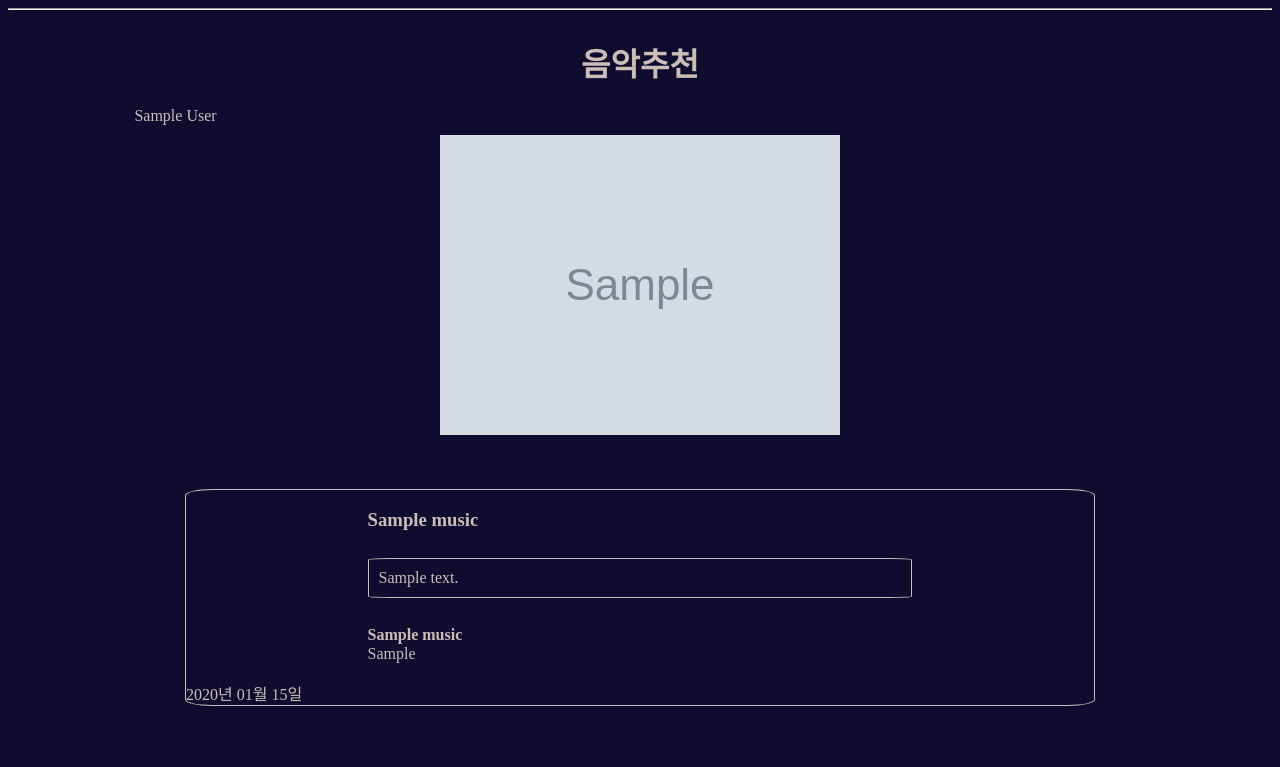
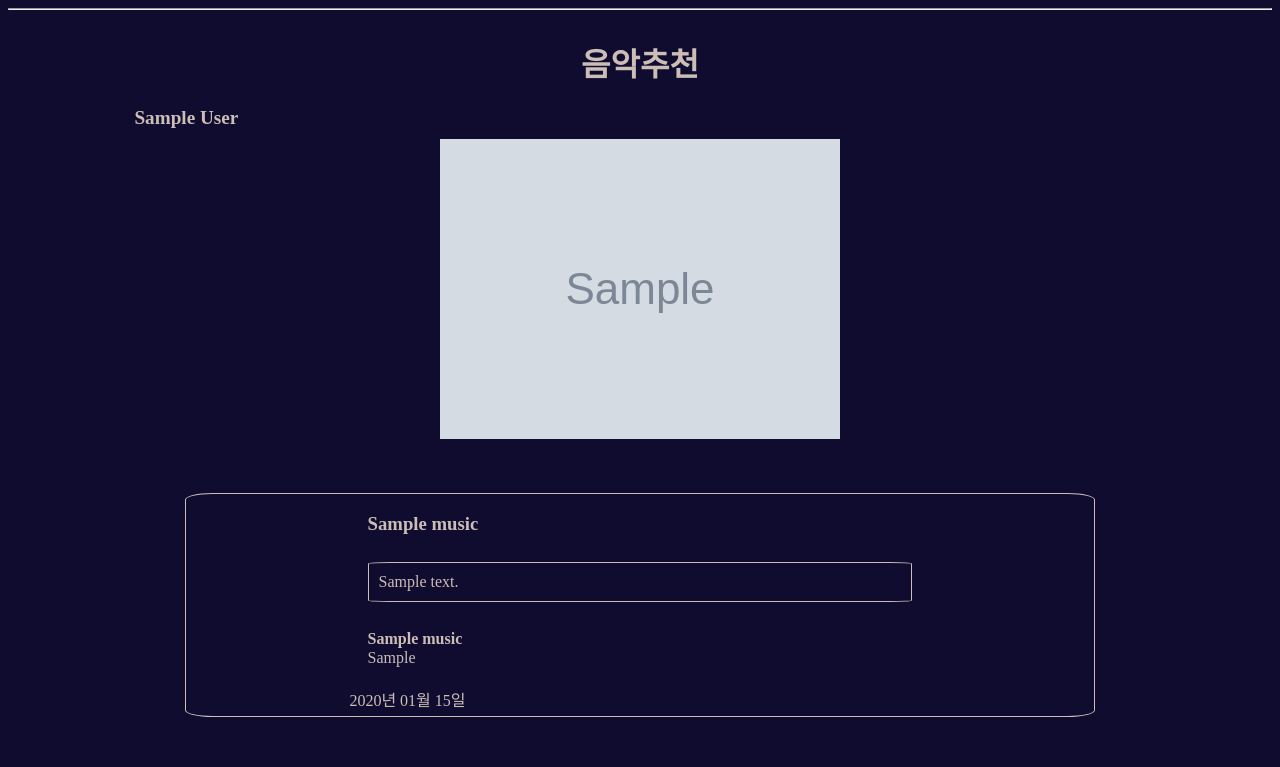
Before and after one commit to gardening-y/MusicShare_2, a Django app: page / in a window 1280 px wide. Shown: the part 62-829 px from the top of the page. Before the commit the page ends 768 px from the top, so only its background shows below. Run offline with Django 4.2, Linux system fonts and the light colour scheme; tables that the repository leaves empty hold one stand-in row (values such as "Sample post"); grey boxes marked "Sample" are stand-in pictures.

Commit message:
mainpage_날짜 위치 수정

```diff
--- a/musicapp/templates/musicapp/index.html
+++ b/musicapp/templates/musicapp/index.html
@@ -42,7 +42,12 @@
         <main>
             <div class="main_show">
                 <div class="title"><h1>음악추천</h1></div>
-                {{writing.author}}
+                <div
+                    class="who_author"
+                    style="font-size: larger; font-weight: bolder"
+                >
+                    {{writing.author}}
+                </div>
                 <div
                     class="img_"
                     style="
@@ -77,7 +82,16 @@
                                 </div>
                             </div>
                         </div>
-                        {{writing.datetime|date:"Y년 m월 d일"}}
+                        <div
+                            class="date_"
+                            style="
+                                margin-top: 20px;
+                                margin-left: 18%;
+                                margin-bottom: 5px;
+                            "
+                        >
+                            {{writing.datetime|date:"Y년 m월 d일"}}
+                        </div>
                     </div>
 
                     <div class="writtenbox"></div>
```
